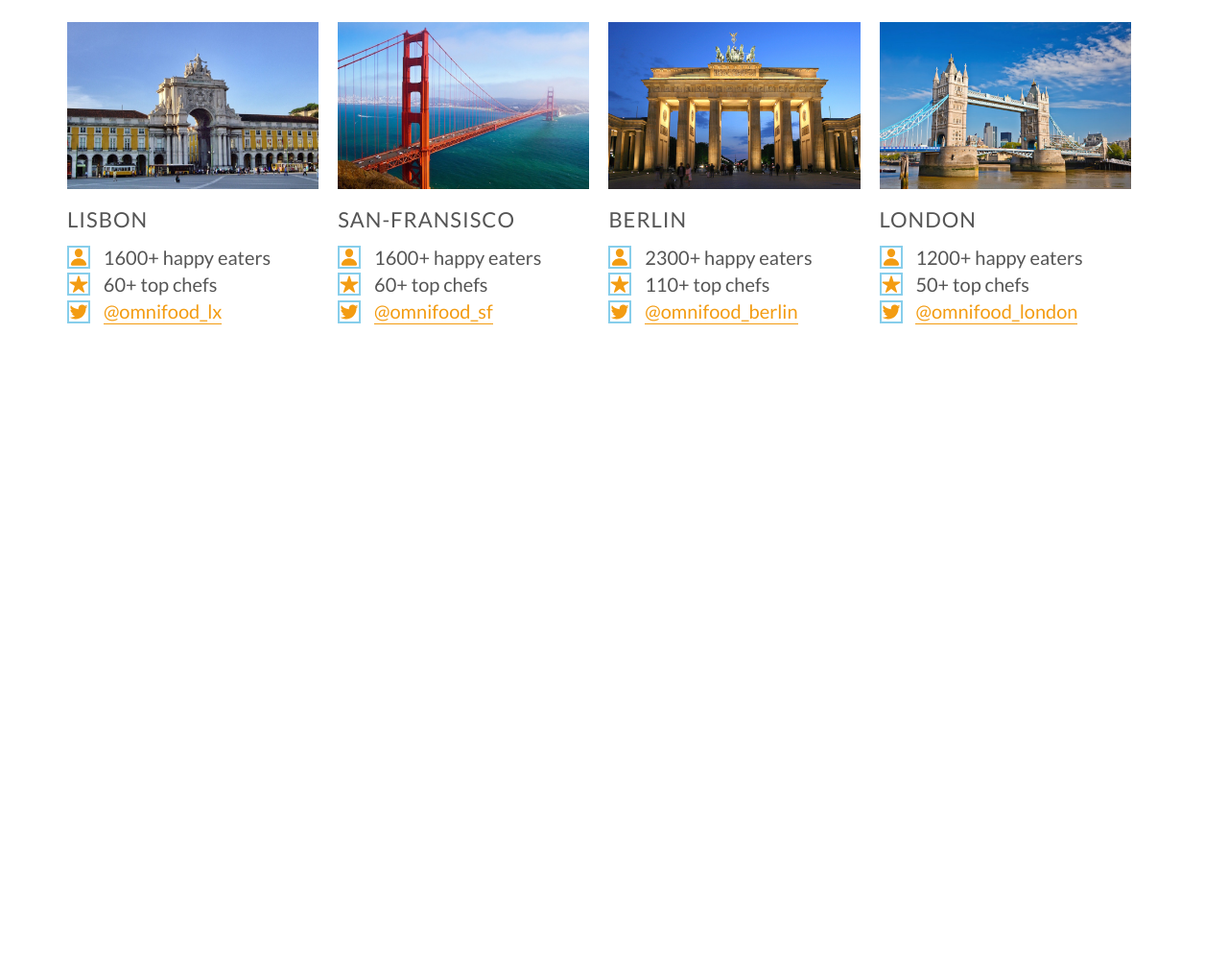
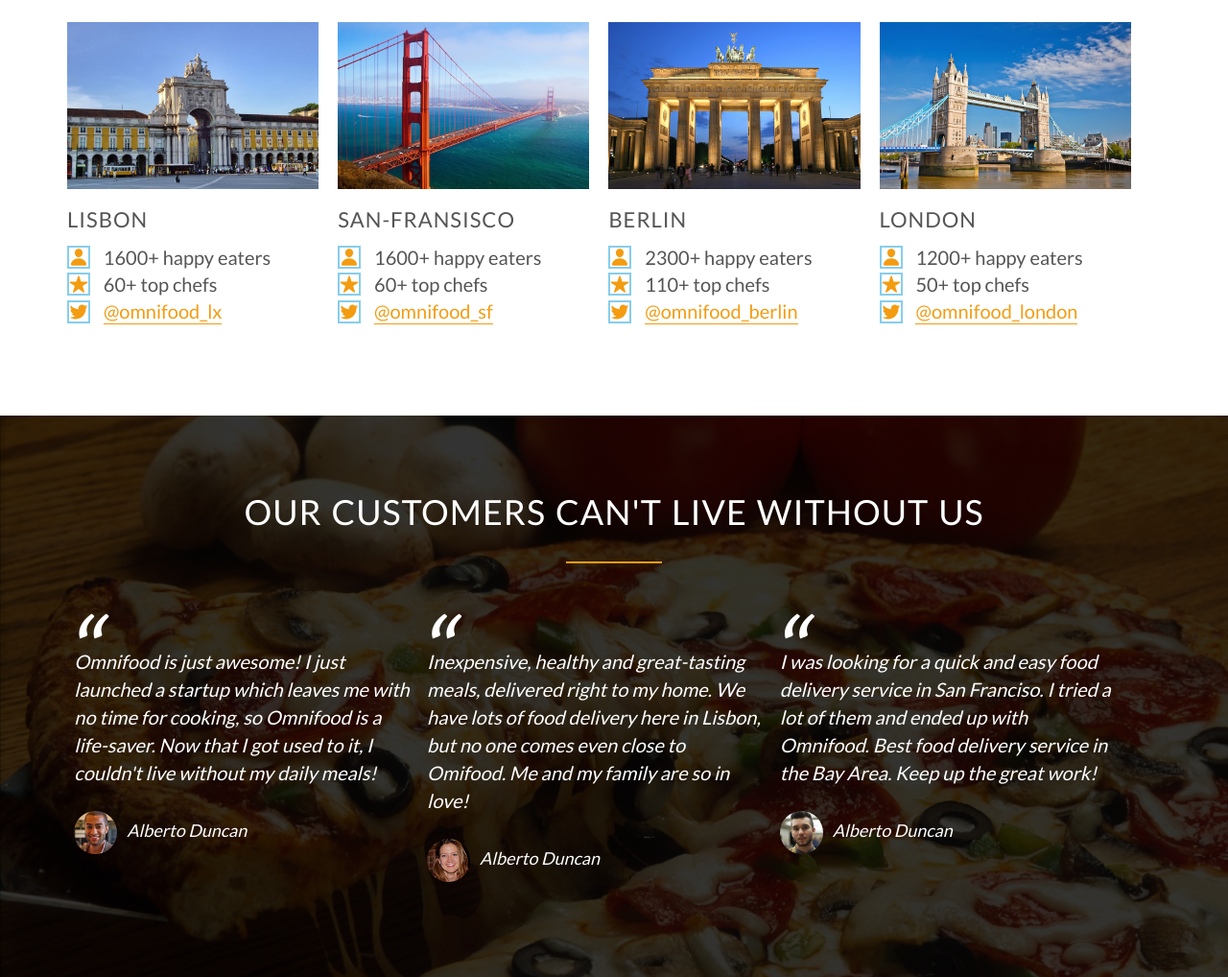
Before and after one commit to Pranav-Ravi/Mimo, a plain HTML site: page index.html in a window 1280 px wide. Shown: the part 2862-3880 px from the top of the page at 96% size. Before the commit the page ends 3295 px from the top, so only its background shows below. Drawn offline with nearby package versions, Linux system fonts and the light colour scheme.

Commit message:
customer-testimonial section added
* added customer testimonials using blockquote and cite

```diff
--- a/index.html
+++ b/index.html
@@ -219,6 +219,32 @@
             </div>
         </div>
     </section>
+
+    <section class="section-testimonial">
+        <div class="row">
+            <h2>Our customers can't live without us</h2>
+        </div>
+        <div class="row">
+            <div class="col span-1-of-3">
+                <blockquote>
+                    Omnifood is just awesome! I just launched a startup which leaves me with no time for cooking, so Omnifood is a life-saver. Now that I got used to it, I couldn't live without my daily meals!
+                    <cite><img src="resources/css/img/customer-1.jpg">Alberto Duncan</cite>
+                </blockquote>
+            </div>
+            <div class="col span-1-of-3">
+                <blockquote>
+                    Inexpensive, healthy and great-tasting meals, delivered right to my home. We have lots of food delivery here in Lisbon, but no one comes even close to Omifood. Me and my family are so in love!
+                    <cite><img src="resources/css/img/customer-2.jpg">Alberto Duncan</cite>
+                </blockquote>
+            </div>
+            <div class="col span-1-of-3">
+                <blockquote>
+                    I was looking for a quick and easy food delivery service in San Franciso. I tried a lot of them and ended up with Omnifood. Best food delivery service in the Bay Area. Keep up the great work!
+                    <cite><img src="resources/css/img/customer-3.jpg">Alberto Duncan</cite>
+                </blockquote>
+            </div>
+        </div>
+    </section>
 </body>
 </html>
 
--- a/resources/css/style.css
+++ b/resources/css/style.css
@@ -50,6 +50,7 @@ section {
 header {
     background-image: linear-gradient(rgba(0, 0, 0, 0.70), rgba(0, 0, 0, 0.70)),url(img/hero.jpg);
     background-size: cover;
+    background-attachment: fixed;
     background-position: center;
     height: 100vh;
 }
@@ -335,3 +336,43 @@ a:active {
 .city-feature {
     margin-bottom: 5px;
 }
+
+/* ----------------------------------------------- */
+/* TESTIMONIALS */
+/* ----------------------------------------------- */
+.section-testimonial {
+    background-image: linear-gradient(rgba(0, 0, 0, 0.8), rgba(0, 0, 0, 0.8)), url(img/back-customers.jpg);
+    background-size: cover;
+    color: #fff;
+    background-attachment: fixed;
+}
+
+blockquote {
+    padding: 2%;
+    font-style: italic;
+    line-height: 145%;
+    position: relative;
+    margin-top: 40px;
+}
+
+blockquote:before {
+    content: "\201C";
+    font-size: 500%;
+    display: block;
+    position:absolute;
+    top: -5px;
+    left: -5px;
+}
+
+cite {
+    font-size: 90%;
+    margin-top: 25px;
+    display: block;
+}
+
+cite img {
+    height: 45px;
+    border-radius: 50%;
+    margin-right: 10px;
+    vertical-align: middle;
+}
```
